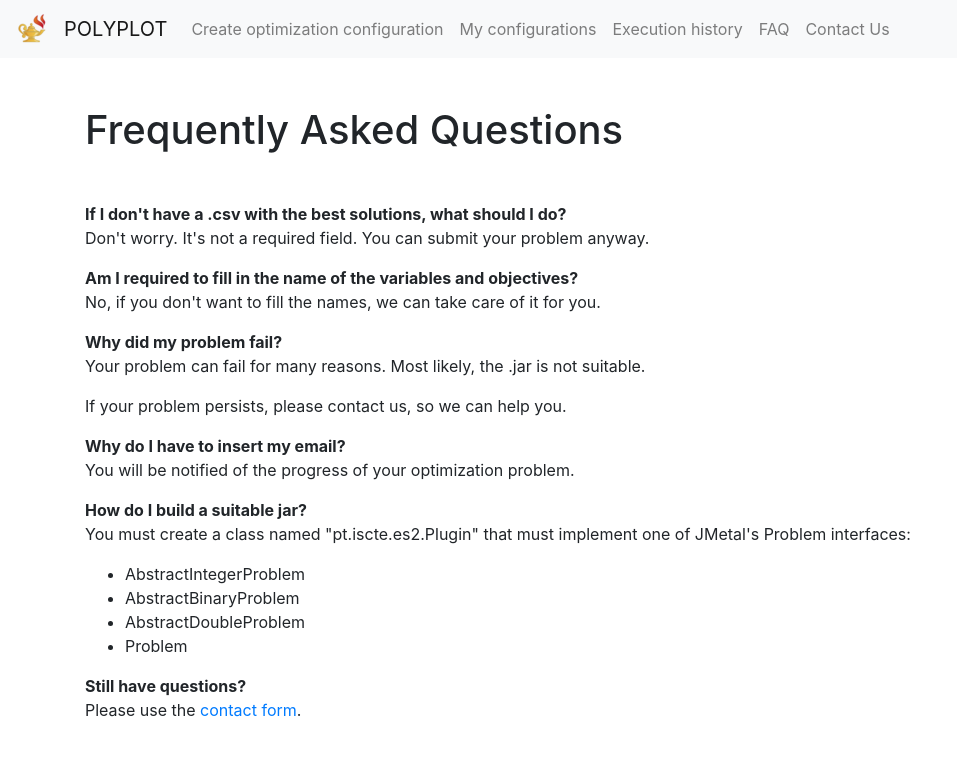
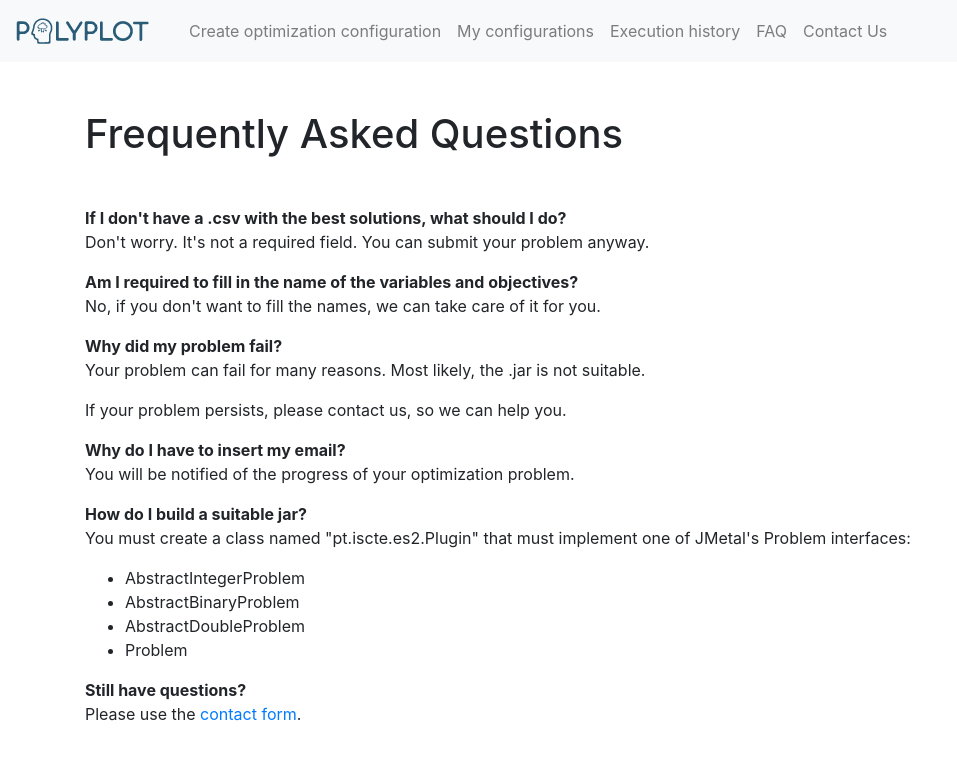
Before and after one commit to msbsp-iscteiul/ES2-2018-LEI-PL-81, a Django app: page /faq/ in a window 1280 px wide. Shown: the top 760 px of the page, without its empty margins (0-957 px from the left). Run offline with Django 3.2, Linux system fonts and the light colour scheme; some libraries are stand-ins or nearby versions.

Commit message:
update branding

```diff
--- a/web/static/browserconfig.xml
+++ b/web/static/browserconfig.xml
@@ -3,7 +3,7 @@
     <msapplication>
         <tile>
             <square150x150logo src="/static/mstile-150x150.png"/>
-            <TileColor>#b91d47</TileColor>
+            <TileColor>#2a5c78</TileColor>
         </tile>
     </msapplication>
 </browserconfig>
--- a/web/templates/base.html
+++ b/web/templates/base.html
@@ -4,20 +4,24 @@
     {% load static %}
     <link rel="stylesheet" href="https://maxcdn.bootstrapcdn.com/bootstrap/4.0.0/css/bootstrap.min.css" integrity="sha384-Gn5384xqQ1aoWXA+058RXPxPg6fy4IWvTNh0E263XmFcJlSAwiGgFAW/dAiS6JXm" crossorigin="anonymous">
     <title>{% block title %}Polyplot{% endblock %}</title>
-    <link rel="apple-touch-icon" sizes="152x152" href="{% static 'apple-touch-icon.png' %}">
-    <link rel="icon" type="image/png" sizes="32x32" href="{% static 'favicon-32x32.png' %}">
-    <link rel="icon" type="image/png" sizes="16x16" href="{% static 'favicon-16x16.png' %}">
-    <link rel="manifest" href="{% static 'site.webmanifest' %}">
-    <link rel="mask-icon" href="{% static 'safari-pinned-tab.svg' %}" color="#d55b6d">
-    <meta name="msapplication-TileColor" content="#b91d47">
+    <link rel="apple-touch-icon" sizes="180x180" href="/static/apple-touch-icon.png?0526">
+    <link rel="icon" type="image/png" sizes="32x32" href="/static/favicon-32x32.png?0526">
+    <link rel="icon" type="image/png" sizes="16x16" href="/static/favicon-16x16.png?0526">
+    <link rel="manifest" href="/static/site.webmanifest?0526">
+    <link rel="mask-icon" href="/static/safari-pinned-tab.svg?0526" color="#2a5c78">
+    <link rel="shortcut icon" href="/static/favicon.ico?0526">
+    <meta name="apple-mobile-web-app-title" content="Polyplot">
+    <meta name="application-name" content="Polyplot">
+    <meta name="msapplication-TileColor" content="#2a5c78">
+    <meta name="msapplication-config" content="/static/browserconfig.xml?0526">
     <meta name="theme-color" content="#ffffff">
     {% block head %}
     {% endblock %}
 </head>
 <body>
 <nav class="navbar navbar-expand-lg navbar-light bg-light">
-    <img class="navbar-brand" src="{% static 'favicon-32x32.png' %}" alt="logo">
-    <a class="navbar-brand text-uppercase" href="{% url 'welcome' %}">Polyplot</a>
+    <a class="navbar-brand text-uppercase" href="{% url 'welcome' %}">
+        <img class="navbar-brand" src="{% static 'logo.png' %}" alt="Polyglot"></a>
     <button class="navbar-toggler" type="button" data-toggle="collapse" data-target="#navbarNav"
             aria-controls="navbarNav" aria-expanded="false" aria-label="Toggle navigation">
         <span class="navbar-toggler-icon"></span>
```
Also changed, not shown: web/static/android-chrome-144x144.png (deleted), web/static/android-chrome-192x192.png (added), web/static/android-chrome-512x512.png (added), web/static/apple-touch-icon.png, web/static/favicon-16x16.png, web/static/favicon-32x32.png, web/static/favicon.ico, web/static/logo.png (added), web/static/mstile-150x150.png, web/static/safari-pinned-tab.svg, web/static/site.webmanifest.
